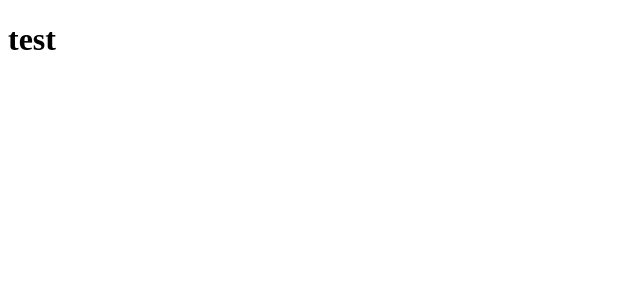
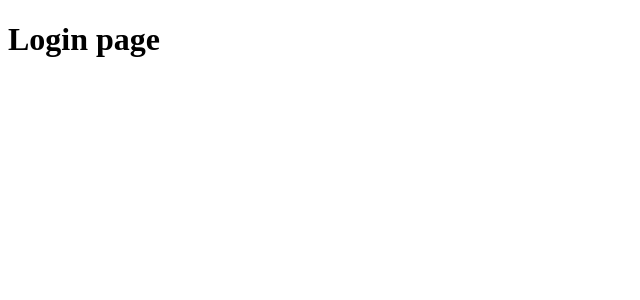
Before and after one commit to chat-io/chat_vue-frontend, a Vue app: page /login in a window 1280 px wide. Shown: the top 300 px of the page, without its empty margins (0-640 px from the left). Built offline with nearby package versions, Linux system fonts and the light colour scheme.

Commit message:
feat: App.uve router-link 생성

```diff
--- a/src/App.vue
+++ b/src/App.vue
@@ -1,7 +1,7 @@
 <template>
-  <TestComponent name="test" />
+  <router-view></router-view>
 </template>
 
 <script setup>
-import TestComponent from "./components/TestComponent.vue";
+// import TestComponent from "./components/TestComponent.vue";
 </script>
--- a/src/router/index.js
+++ b/src/router/index.js
@@ -2,9 +2,9 @@ import { createRouter, createWebHistory } from "vue-router";
 import UserLogin from "../pages/auth/UserLogin.vue";
 import UserSignup from "../pages/auth/UserSignup.vue";
 
-import App from "../App.vue";
+// import App from "../App.vue";
 const routes = [
-  { path: "/", component: App },
+  { path: "/", redirect: "/login" },
   {
     path: "/login",
     component: UserLogin,
```
Also changed, not shown: src/main.js (+6 -1 lines).
